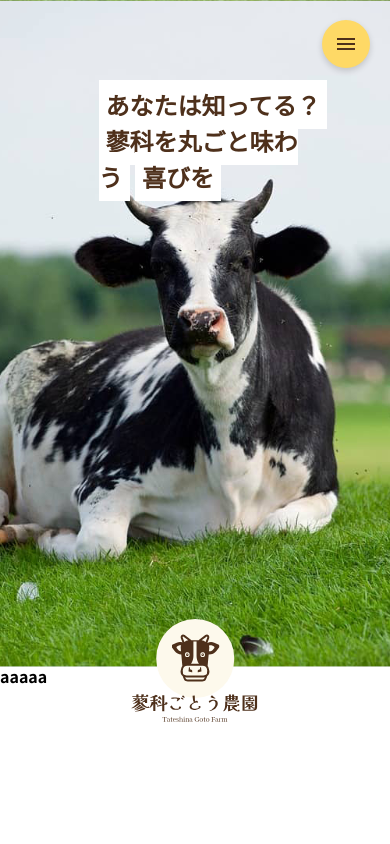
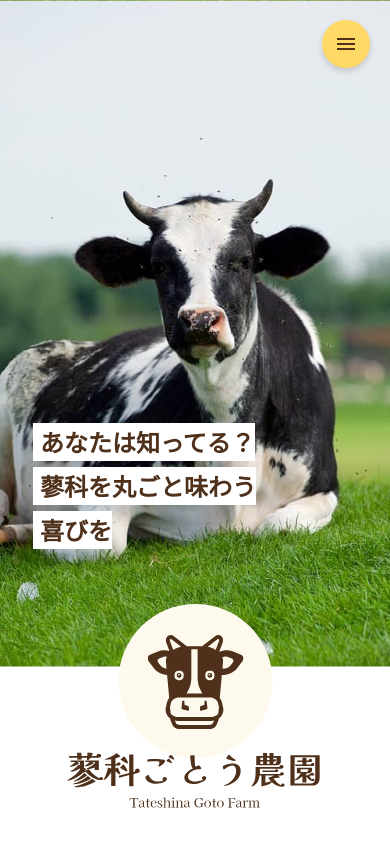
Before and after one commit to ashibutani/tateshina-goto-farm, a plain HTML site: page index.html in a window 390 px wide. Drawn offline with nearby package versions, Linux system fonts and the light colour scheme.

Commit message:
fvまで完了

```diff
--- a/css/style.css
+++ b/css/style.css
@@ -21,7 +21,7 @@ body {
 
 }
 
-.fv_text {
+.pc_fv_text {
     position: absolute;
     top: 13%;
     right: 11.4%;
@@ -29,7 +29,11 @@ body {
     height: clamp(200px, 30vw, 432px);
 }
 
-h1 {
+.sp_fv_text {
+    display: none;
+}
+
+.pc_fv_text h1 {
     -ms-writing-mode: tb-rl;
     writing-mode: vertical-rl;
     font-size: clamp(17px, 2.5vw, 32px);
@@ -38,10 +42,9 @@ h1 {
     letter-spacing: 0.2em;
 }
 
-.h1span {
+.pc_span {
     background-color: #ffffff;
     width: 4.84vw;
-
     margin-left: 21px;
     display: inline-flex;
     align-items: center;
@@ -228,18 +231,19 @@ h1 {
 }
 
 @media (max-width: 834px) {
-    .fv_text {
+    .pc_fv_text {
         height: 281px;
-        height: clamp(200px, 30vw, 432px);
+
     }
 
-    .h1 {
-        font-size: 25px;
+    .pc_fv_text h1 {
+        font-size: 20px;
         letter-spacing: 0.1em;
     }
 
-    .h1span {
-        width: 4.84vw;
+    .pc_span {
+        width: 29px;
+        padding-top: 6px;
     }
 
     .pc_nav {
@@ -257,13 +261,28 @@ h1 {
 
 }
 
+@media (max-width: 630px) {
+    .pc_fv_text {
+        height: 200px;
+    }
+
+    .pc_fv_text h1 {
+        font-size: 17px;
+    }
+
+}
+
+
 @media (max-width: 744px) {
-    .fv_text {
+    .pc_fv_text {
         position: absolute;
         right: 16%;
+
     }
 
-    .h1span {
+
+
+    .pc_span {
         width: 27px;
         margin-left: 14px;
     }
@@ -271,6 +290,7 @@ h1 {
     .pc_nav {
         display: none;
     }
+
 
     /******ハンバーガーメニュー*************/
     .hm_menu {
@@ -364,30 +384,56 @@ h1 {
         background-size: 998px;
     }
 
-    .fv_text {
-        width: 229px;
+    .pc_fv_text {
+        display: none;
     }
 
-    h1 {
+    .sp_fv_text {
+        display: inline-block;
+        font-weight: 700;
+        font-size: 24px;
 
-        -webkit-writing-mode: horizontal-tb;
-        -ms-writing-mode: horizontal-tb;
-        font-size: 24px;
-        line-height: 150%;
         color: #4E301B;
-        letter-spacing: 0;
+        width: 229px;
+        margin-left: 33px;
+        margin-top: 423px;
     }
 
-    .h1span {
+    .sp_span {
+        display: inline-block;
         background-color: #ffffff;
-        //width: 229px;
-        display: initial;
-        align-items: center;
-        padding: 7px;
-        margin: 0;
         margin-bottom: 6px;
-        text-align: left;
+        height: 38px;
+        line-height: 38px;
+        padding-left: 7px;
     }
+
+    /*  */
+    .logo_1 {
+
+        width: 96px;
+        margin: 0 auto;
+    }
+
+    .logo_1::after {
+        left: 50%;
+        top: -30px;
+        transform: translateX(-50%);
+        content: '';
+        display: inline-block;
+        width: 154px;
+        height: 154px;
+        background: #FDF9EC;
+        border-radius: 50%;
+        z-index: -100;
+        position: absolute;
+    }
+
+    .logo_2 {
+        width: 275px;
+    }
+
+
 }
 
 @media (max-width: 375px) {}
--- a/index.html
+++ b/index.html
@@ -36,11 +36,18 @@
                 <span></span>
             </button>
 
-            <div class="fv_text">
+            <div class="pc_fv_text">
                 <h1>
-                    <span class="h1span">あなたは知ってる？</span>
-                    <span class="h1span">蓼科を丸ごと味わう</span>
-                    <span class="h1span">喜びを</span>
+                    <span class="pc_span">あなたは知ってる？</span>
+                    <span class="pc_span">蓼科を丸ごと味わう</span>
+                    <span class="pc_span">喜びを</span>
+                </h1>
+            </div>
+            <div class="sp_fv_text">
+                <h1>
+                    <span class="sp_span">あなたは知ってる？</span>
+                    <span class="sp_span">蓼科を丸ごと味わう</span>
+                    <span class="sp_span">喜びを</span>
                 </h1>
             </div>
         </div>
@@ -64,15 +71,16 @@
                 </ul>
             </nav>
             <nav class="sp_nav">
-                <div class="sp_logo">
+                <!-- <div class="sp_logo">
                     <div class="splogo_1">
                         <img src="images/logo-01.svg">
                     </div>
                     <div class="splogo_2">
-                        <img src="images/logo-02.svg" </div>
+                        <img src="images/logo-02.svg">
                     </div>
 
-                </div>
+
+                </div> -->
                 <ul>
                     <li><a href="">この農園について</a>
                     </li>
@@ -93,16 +101,14 @@
                     <img src="images/logo-01.svg">
                 </div>
                 <div class="logo_2">
-                    <img src="images/logo-02.svg" </div>
+                    <img src="images/logo-02.svg">
                 </div>
-
             </div>
 
         </div>
-        <div class="test">
-            aaaaa
 
         </div>
+
 
     </main>
     <footer>
```
